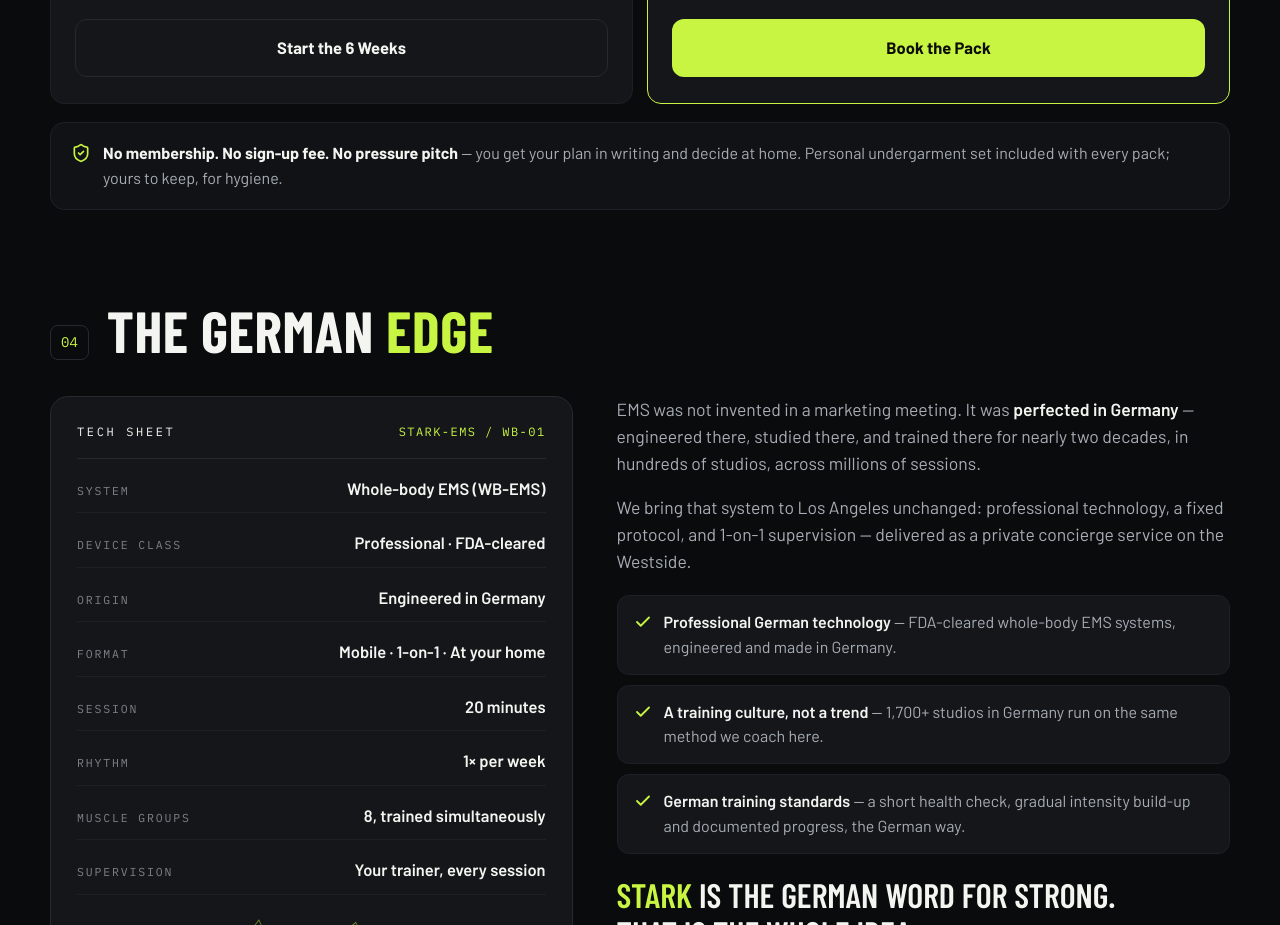
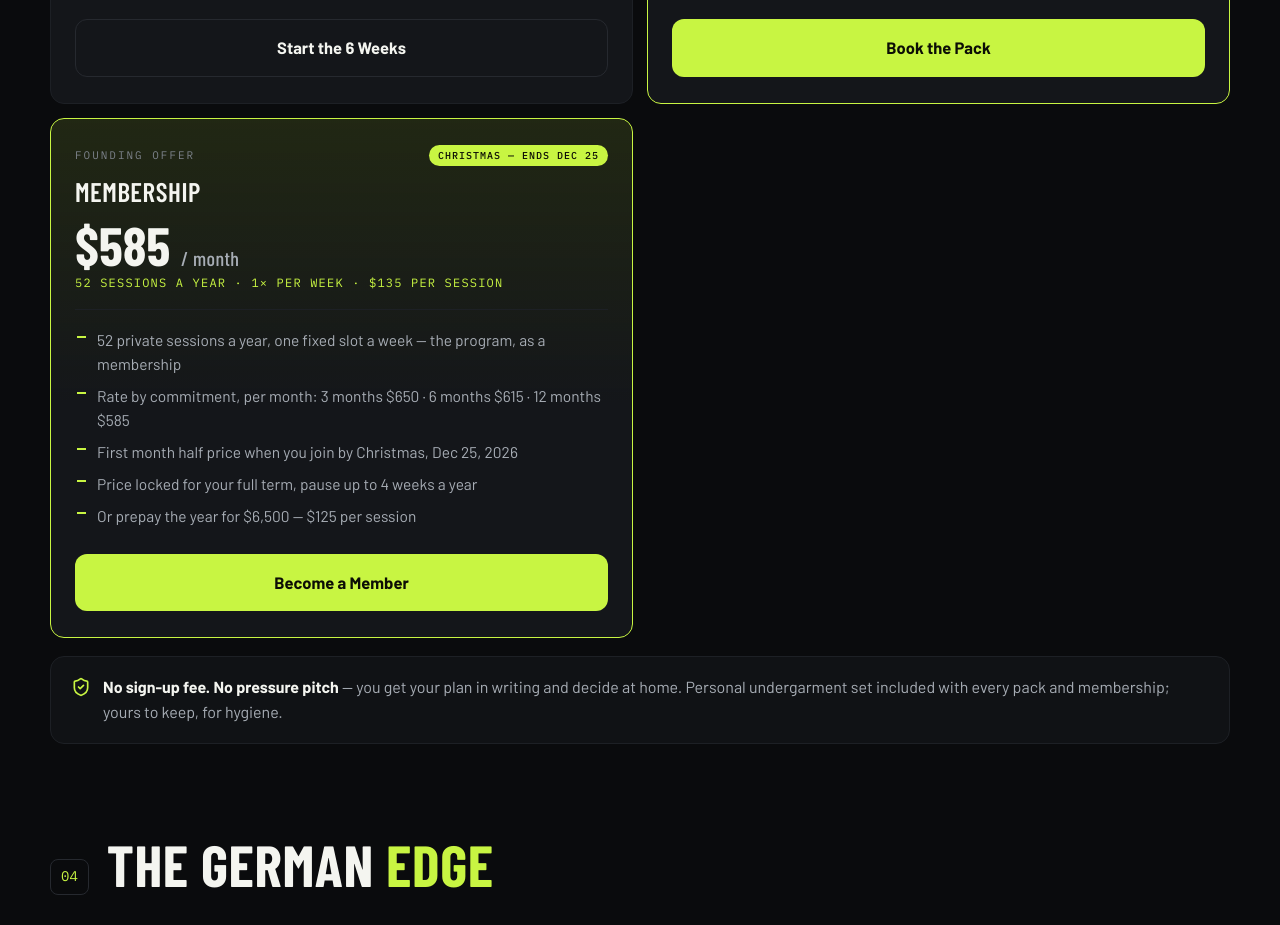
Before and after one commit to heynerbusiness/stark-ems, a plain HTML site: page index.html in a window 1280 px wide. Shown: the part 4614-5539 px from the top of the page. Drawn offline with nearby package versions, Linux system fonts and the light colour scheme.

Commit message:
Site v6: membership card with Christmas founding offer + 3/6/12mo tiers

```diff
--- a/index.html
+++ b/index.html
@@ -602,11 +602,25 @@
               </ul>
               <a class="btn btn-volt" href="#book">Book the Pack</a>
             </article>
+            <article class="price wide featured">
+              <div class="p-tag"><span>Founding offer</span><span class="pop">Christmas — ends Dec 25</span></div>
+              <h3>Membership</h3>
+              <div class="amount">$585 <small>/ month</small></div>
+              <div class="per">52 sessions a year · 1× per week · $135 per session</div>
+              <ul>
+                <li>52 private sessions a year, one fixed slot a week — the program, as a membership</li>
+                <li>Rate by commitment, per month: 3 months $650 · 6 months $615 · 12 months $585</li>
+                <li>First month half price when you join by Christmas, Dec 25, 2026</li>
+                <li>Price locked for your full term, pause up to 4 weeks a year</li>
+                <li>Or prepay the year for $6,500 — $125 per session</li>
+              </ul>
+              <a class="btn btn-volt" href="#book">Become a Member</a>
+            </article>
           </div>
 
           <div class="pricing-foot">
             <svg width="20" height="20" viewBox="0 0 24 24" fill="none" stroke="currentColor" stroke-width="2" stroke-linecap="round" stroke-linejoin="round" aria-hidden="true"><path d="M20 13c0 5-3.5 7.5-7.66 8.95a1 1 0 0 1-.67-.01C7.5 20.5 4 18 4 13V6a1 1 0 0 1 1-1c2 0 4.5-1.2 6.24-2.72a1.17 1.17 0 0 1 1.52 0C14.51 3.81 17 5 19 5a1 1 0 0 1 1 1z"/><path d="m9 12 2 2 4-4"/></svg>
-            <p style="margin:0"><b>No membership. No sign-up fee. No pressure pitch</b> — you get your plan in writing and decide at home. Personal undergarment set included with every pack; yours to keep, for hygiene.</p>
+            <p style="margin:0"><b>No sign-up fee. No pressure pitch</b> — you get your plan in writing and decide at home. Personal undergarment set included with every pack and membership; yours to keep, for hygiene.</p>
           </div>
         </div>
       </section>
```
